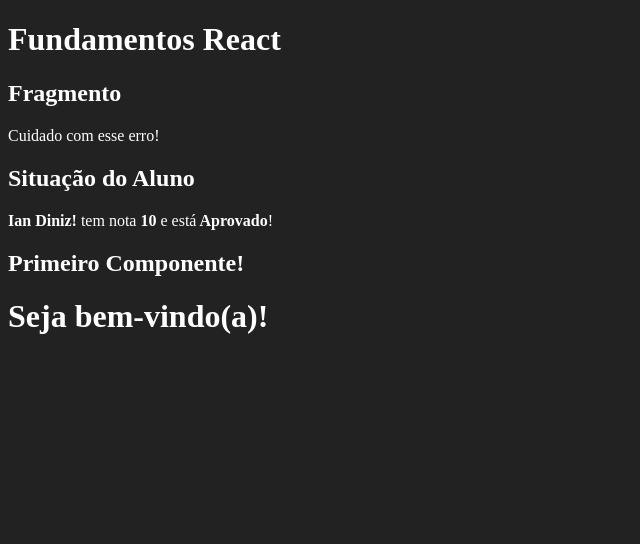
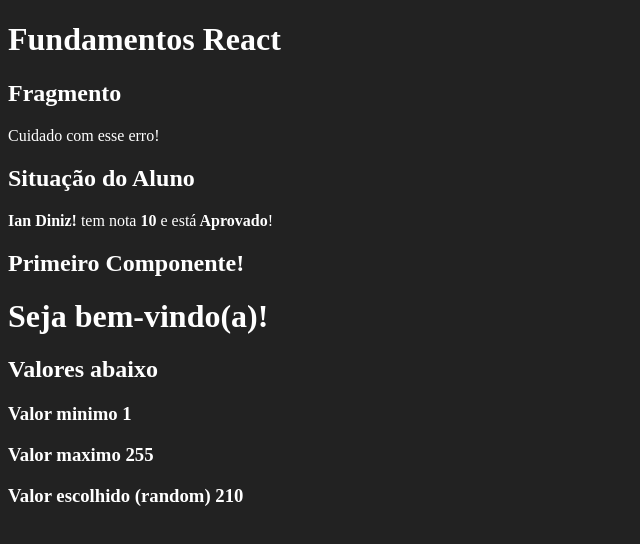
Before and after one commit to IanDinizFK/Curso-React-Udemy, a React (Create React App) app in the folder fundamentos-react/: page / in a window 1280 px wide. Shown: the top 544 px of the page, without its empty margins (0-640 px from the left). Built offline with nearby package versions, Linux system fonts and the light colour scheme.

Commit message:
Aula 22 - Desafio Random
Aula desafio para fazer um componente com props de 2 numeros, min e max
Mostrando apos isso o numero random entre esses dois numeros

```diff
--- a/fundamentos-react/src/App.jsx
+++ b/fundamentos-react/src/App.jsx
@@ -2,6 +2,7 @@
 import Primeiro from './components/basicos/Primeiro'
 import ComParametro from './components/basicos/ComParametro'
 import Fragmento from './components/basicos/Fragmento'
+import Aleatorio from "./components/Aleatorio";
 
 export default _ =>
     <div id="app">
@@ -13,4 +14,5 @@
             nota={10.0}
         />
         <Primeiro />
+        <Aleatorio min={1} max={255} />
     </div>
--- /dev/null
+++ b/fundamentos-react/src/components/Aleatorio.jsx
@@ -0,0 +1,13 @@
+import React from "react";
+
+
+export default function Aleatorio(props) {
+    return(
+        <div>
+        <h2>Valores abaixo</h2>
+        <h3>Valor minimo {props.min}</h3>
+        <h3>Valor maximo {props.max}</h3>
+        <h3>Valor escolhido (random) {Math.floor(Math.random() * props.max) + props.min} </h3>
+    </div>
+    )
+}
```
